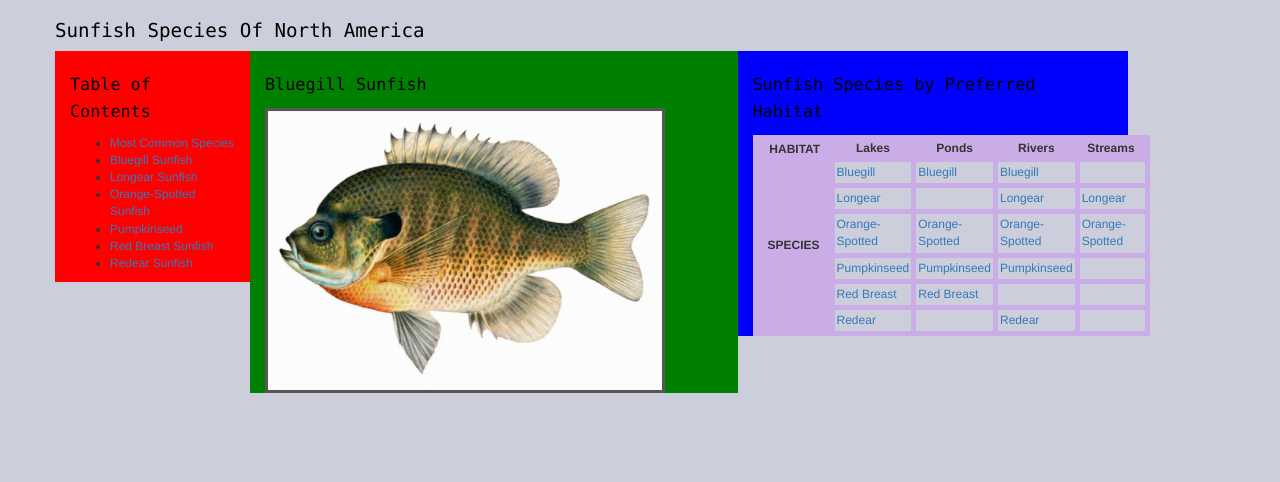
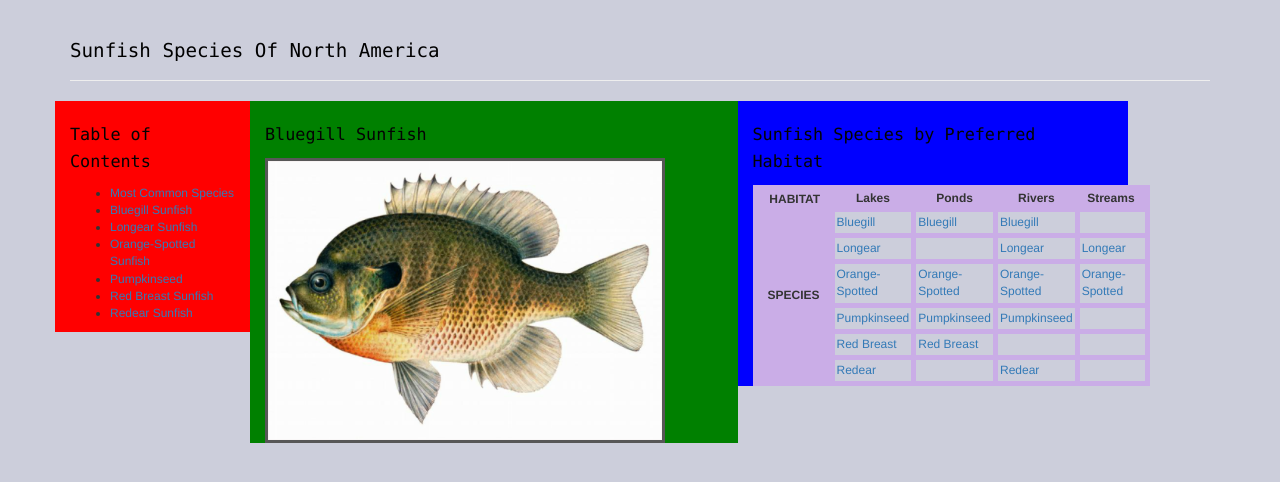
Before and after one commit to mikeSlie/mikeSlie.github.io, a plain HTML site: page bluegill.html in a window 1280 px wide. Drawn offline with nearby package versions, Linux system fonts and the light colour scheme.

Commit message:
Add bootstrap component page-header

```diff
--- a/bluegill.html
+++ b/bluegill.html
@@ -11,11 +11,9 @@
 </head>
 <body>
 <div class="container">
-  <div class="row">
-    <div id="card" class="col">
-      <h1>Sunfish Species Of North America</h1>
-    </div>
-  </div>
+	<div id="card" class="page-header">
+  	<h1>Sunfish Species Of North America</h1>
+	</div>
   <div class="row" id="card0">
     <div id="menu" class="col-sm-12 col-md-3 col-lg-2">
 		<h2>Table of Contents</h2>
```
Also changed, not shown: index.html (+4 -5 lines), longear.html (+4 -5 lines), orangespotted.html (+4 -5 lines), pumpkinseed.html (+4 -5 lines), redbreast.html (+4 -5 lines), redear.html (+3 -5 lines).
